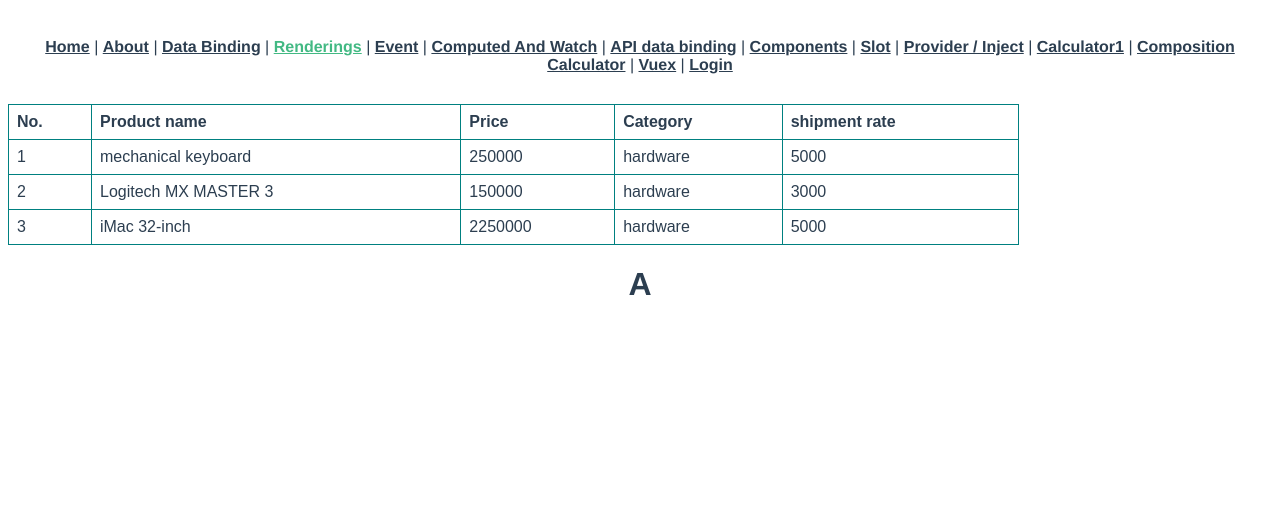
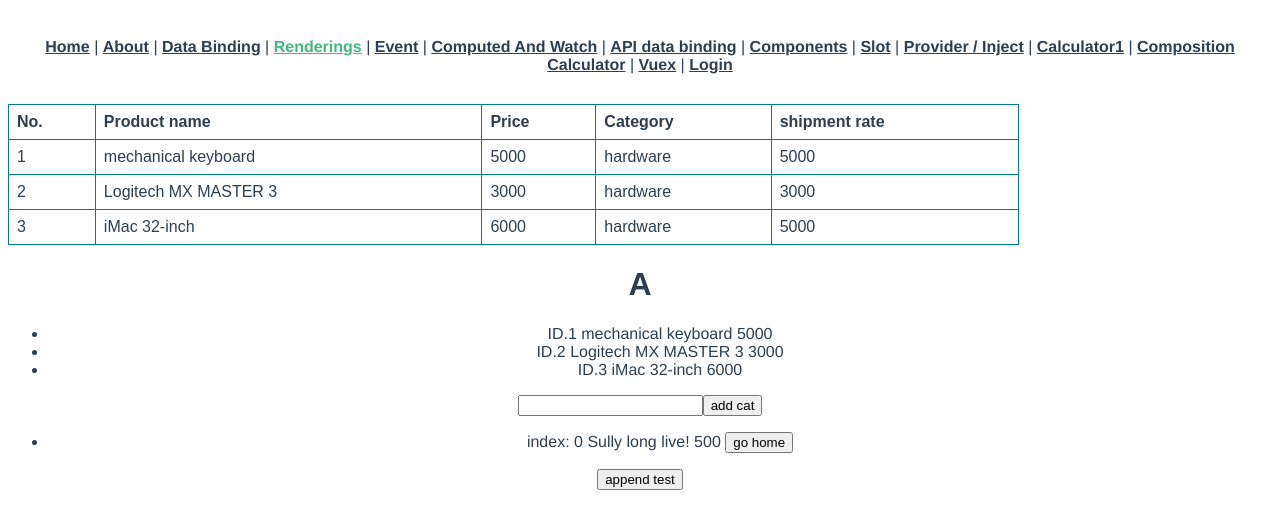
Before and after one commit to S1000f/vue-project, a Vue app: page /rendering in a window 1280 px wide. Shown: the top 528 px of the page. Built offline with nearby package versions, Linux system fonts and the light colour scheme; the HTML template or start-up script is replaced by a standard one.

Commit message:
render list

```diff
--- a/src/views/Login.vue
+++ b/src/views/Login.vue
@@ -1,4 +1,4 @@
-<template>
+<template v-if="ok">
    <div>
      <a id="custom-login-btn" @click="kakaoLogin()">
        KAKAO login
@@ -14,7 +14,7 @@
     components: {},
     data() {
       return {
-        sampleData: ''
+        ok: false
       };
     },
     setup() {},
--- a/src/views/Rendering.vue
+++ b/src/views/Rendering.vue
@@ -26,29 +26,64 @@
      <h1 v-else-if="type === 'B'">B</h1>
      <h1 v-else>C</h1>
    </div>
+   <div>
+     <ul>
+       <li v-for="item in productList" :key="item.id" :class="{ strong:item.price > 4000 }">
+         ID.{{item.id}} {{item.product_name}} {{item.price}}
+       </li>
+     </ul>
+   </div>
+   <div>
+     <input type="text" v-model="cat_name" @keyup.enter="addCat()">
+     <button type="button" @click="addCat()">add cat</button>
+   </div>
+   <div>
+     <ul>
+       <li v-for="(cat, index) in cats" :key="cat.id">index: {{index}} {{cat.name}} long live! {{cat.age}}
+         <button type="button" @click="goHome(index)">go home</button>
+       </li>
+     </ul>
+   </div>
+   <div>
+     <button type="button" @click="append()">append test</button>
+   </div>
 </template>
 <script>
   export default {
     name: '',
-    components: {},
+    components: {
+    },
     data() {
       return {
+        cat_name: "",
+
+        cats: [
+          {
+            id: 1,
+            name: "Sully",
+            age: 500
+          },
+        ],
+
         productList: [
           {
+            "id": 1,
             "product_name" : "mechanical keyboard",
-            "price" : 250000,
+            "price" : 5000,
             "category" : "hardware",
             "delivery_price" : 5000
           },
           {
+            "id": 2,
             "product_name" : "Logitech MX MASTER 3",
-            "price" : 150000,
+            "price" : 3000,
             "category" : "hardware",
             "delivery_price" : 3000
           },
           {
+            "id": 3,
             "product_name" : "iMac 32-inch",
-            "price" : 2250000,
+            "price" : 6000,
             "category" : "hardware",
             "delivery_price" : 5000
           },
@@ -57,10 +92,43 @@
       };
     },
     setup() {},
-    created() {},
-    mounted() {},
+    created() {
+
+    },
+    mounted() {
+    },
     unmounted() {},
-    method: {}
+    methods: {
+      append() {
+        this.cats[1] = {
+          id: 2,
+          name: "test nyng",
+          age: 300
+        }
+      },
+
+      addCat() {
+        if (this.cat_name === "" || this.cat_name == undefined) {
+          return;
+        }
+
+        let max = this.cats.reduce((a, b) => {
+          return a > b.id ? a : b.id
+        })
+
+        this.cats.push({
+          id: max + 1,
+          name: this.cat_name,
+          age: 500
+        })
+
+        this.cat_name = ""
+      },
+
+      goHome(index) {
+        this.cats.splice(index, 1);
+      }
+    }
   }
 </script>
 <style scoped>
```
Also changed, not shown: src/views/TemplateIf.vue (added, +21 -0 lines), 1 other file (tests, documents, lock files or other folders).
